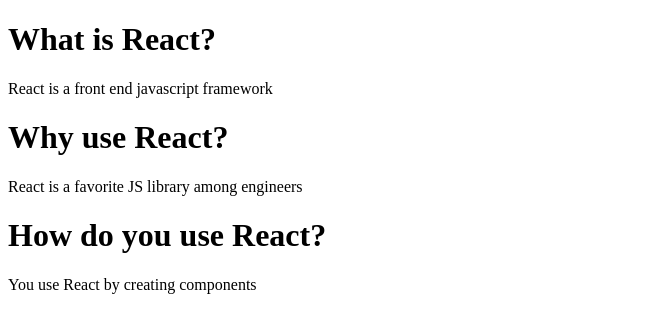
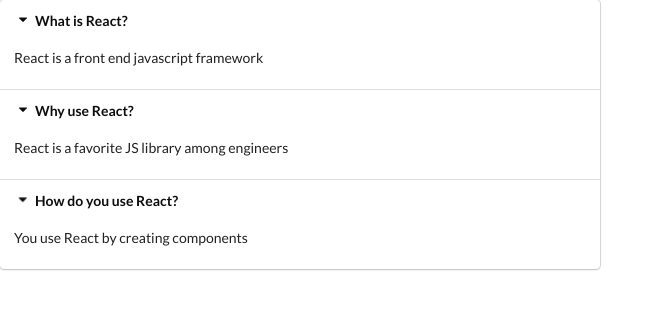
Before and after one commit to olaassem/react-widgets, a React (Create React App) app: page / in a window 1280 px wide. Shown: the top 332 px of the page, without its empty margins (0-664 px from the left). Built offline with nearby package versions, Linux system fonts and the light colour scheme.

Commit message:
styling accordion

```diff
--- a/public/index.html
+++ b/public/index.html
@@ -7,6 +7,10 @@
 		<meta
 			name="description"
 			content="Web site created using create-react-app"
+		/>
+		<link
+			rel="stylesheet"
+			href="https://cdnjs.cloudflare.com/ajax/libs/semantic-ui/2.4.1/semantic.min.css"
 		/>
 		<title>React Widgets App</title>
 	</head>
--- a/src/components.js/Accordion.js
+++ b/src/components.js/Accordion.js
@@ -1,11 +1,19 @@
+import React from 'react';
+
 export default function Accordion({ items }) {
-	const accordionList = items.map((item, i) => {
+	const renderedItems = items.map((item) => {
 		return (
-			<div key={i}>
-				<h1>{item.title}</h1>
-				<p>{item.content}</p>
-			</div>
+			<React.Fragment key={item.title}>
+				<div className="title active">
+					<i className="dropdown icon"></i>
+					{item.title}
+				</div>
+				<div className="content active">
+					<p>{item.content}</p>
+				</div>
+			</React.Fragment>
 		);
 	});
-	return <div>{accordionList}</div>;
+
+	return <div className="ui styled accordion">{renderedItems}</div>;
 }
```
